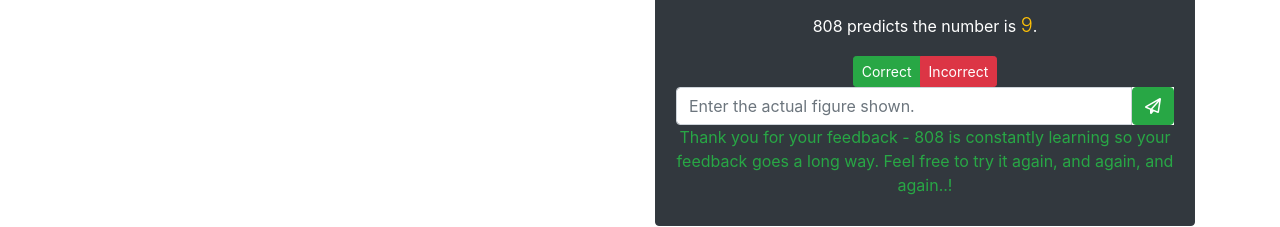
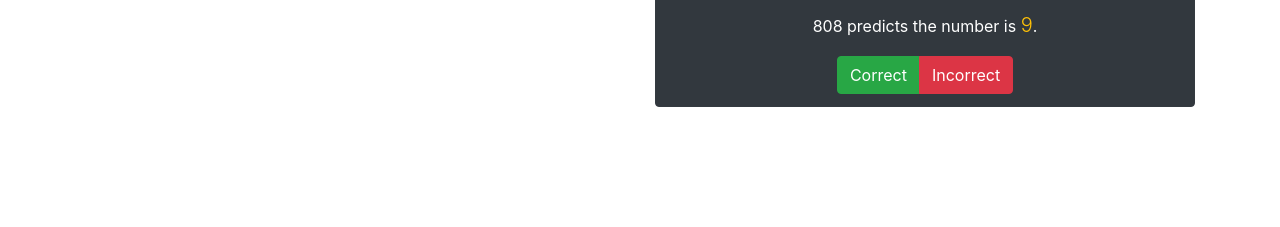
Before and after one commit to ImErvin/Emerging-Technologies, a website: page static/index.html in a window 1280 px wide. Shown: the part 573-800 px from the top of the page. Drawn offline with nearby package versions, Linux system fonts and the light colour scheme.

Commit message:
Added mock functionality to give feedback on the prediction provided

```diff
--- a/static/index.html
+++ b/static/index.html
@@ -82,7 +82,7 @@
                 </div>
             </div>
             <div class="col-md-6">
-                <div class="card bg-dark border-dark text-white text-center" ng-show="uploadOption[0]">
+                <div class="card bg-dark border-dark text-white text-center">
                     <div class="card-header font-weight-bold {{ rendered.bgColor }}" ><i class="{{rendered.icon}}" aria-hidden="true"></i> {{ rendered.message }}</div>
                     <div class="card-header font-weight-bold" >{{rendered.fileName}}</div>
                     <img class="card-img" src="https://st.depositphotos.com/2899123/3753/v/950/depositphotos_37532053-stock-illustration-9-black-handwritten-number-on.jpg" style="width:auto;height:auto;max-width:550px;max-height:350px;min-width:300px;min-height:300px;" alt="Card image">
@@ -90,24 +90,21 @@
 
                         <p>808 predicts the number is <span class="lead text-warning">{{rendered.prediction}}</span>.</p>
 
-                        <div class="btn-group" role="group" aria-label="Basic example">
-                            <button class="btn btn-sm btn-success"> Correct </button>
-                            <button class="btn btn-sm btn-danger"> Incorrect </button>
+                        <div class="btn-group" role="group" aria-label="Basic example" ng-show="feedbackButtons">
+                            <button class="btn btn-md btn-success" ng-click="feedbackSent = true; feedbackButtons = false;"> Correct </button>
+                            <button class="btn btn-md btn-danger" ng-click="predictionCorrection = true; feedbackButtons = false;"> Incorrect </button>
                         </div>
 
-                        <div class="input-group">
+                        <div class="input-group animated fadeIn" ng-show="predictionCorrection">
                             <input type="number" class="form-control" placeholder="Enter the actual figure shown." aria-label="correctAnswer" aria-describedby="correctAnswer01">
                             <div class="input-group-addon bg-white">
-                                <button class="btn btn-success" id="correctAnswer01">
+                                <button class="btn btn-success btn-sm" id="correctAnswer01" ng-click="predictionCorrection = false; feedbackSent = true;">
                                     <i class="fa fa-paper-plane-o" aria-hidden="true"></i>
                                 </button>
                             </div>
-                            <!-- <button class="input-group-addon btn btn-inverse" id="correctAnswer01">
-                                <i class="fa fa-paper-plane-o" aria-hidden="true"></i>
-                            </button> -->
                         </div>
 
-                        <p class="text-success">Thank you for your feedback - 808 is constantly learning so your feedback goes a long way. Feel free to try it again, and again, and again..!</p>
+                        <p class="text-success animated fadeIn" ng-show="feedbackSent">Thank you for your feedback - 808 is constantly learning so your feedback goes a long way. Feel free to try it again, and again, and again..!</p>
                     </div>
                 </div>
             </div>
--- a/static/js/controllers.js
+++ b/static/js/controllers.js
@@ -11,7 +11,9 @@ angular.module('app.controllers', [])
         bgColor: "bg-success",
         prediction: "9",
     };
-    var incorrect;
+    var feedbackButtons = true;
+    var predictionCorrection = false;
+    var feedbackSent = false;
 
     function uploadOptionSelected(uploadoption){
         console.log(uploadoption);
@@ -32,7 +34,6 @@ angular.module('app.controllers', [])
     }
 
     function feedback(userFeedback){
-        console.log(userFeedback);
 
     }
 
@@ -40,4 +41,7 @@ angular.module('app.controllers', [])
     $scope.imageUrl = imageUrl;
     $scope.uploadOptionSelected = uploadOptionSelected;
     $scope.rendered = rendered;
+    $scope.feedbackButtons = feedbackButtons;
+    $scope.predictionCorrection = predictionCorrection;
+    $scope.feedbackSent = feedbackSent;
 });
```
